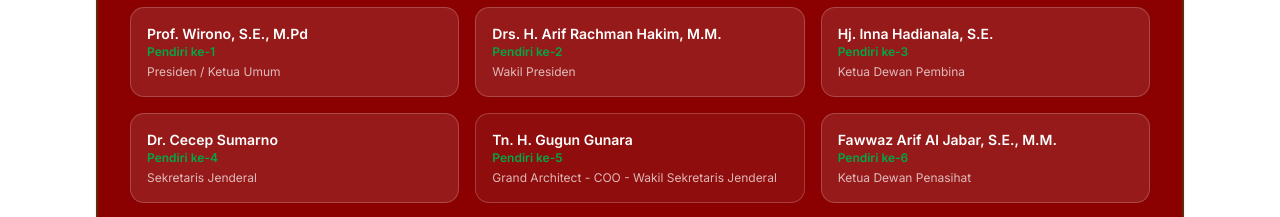
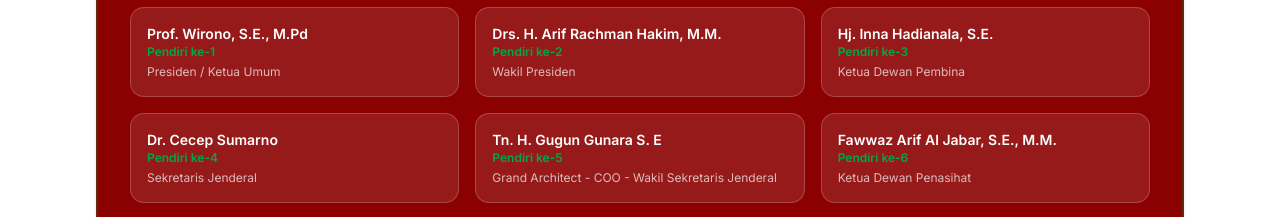
Before and after one commit to prabudanling/knmp, a Next.js app: page /tentang in a window 1280 px wide. Shown: the part 1960-2177 px from the top of the page. Built offline with nearby package versions, Linux system fonts and the light colour scheme.

Commit message:
Update page.tsx

```diff
--- a/src/app/tentang/page.tsx
+++ b/src/app/tentang/page.tsx
@@ -244,7 +244,7 @@ function OriginStorySection() {
                   { name: 'Drs. H. Arif Rachman Hakim, M.M.', position: 'Pendiri ke-2', role: 'Wakil Presiden' },
                   { name: 'Hj. Inna Hadianala, S.E.', position: 'Pendiri ke-3', role: 'Ketua Dewan Pembina' },
                   { name: 'Dr. Cecep Sumarno', position: 'Pendiri ke-4', role: 'Sekretaris Jenderal' },
-                  { name: 'Tn. H. Gugun Gunara', position: 'Pendiri ke-5', role: 'Grand Architect - COO - Wakil Sekretaris Jenderal' },
+                  { name: 'Tn. H. Gugun Gunara S. E', position: 'Pendiri ke-5', role: 'Grand Architect - COO - Wakil Sekretaris Jenderal' },
                   { name: 'Fawwaz Arif Al Jabar, S.E., M.M.', position: 'Pendiri ke-6', role: 'Ketua Dewan Penasihat' },
                   { name: 'Andi Darmadji, S.E.', position: 'Pendiri ke-7', role: 'Koordinator Wilayah Kalimantan' },
                   { name: 'Dr. Habib', position: 'Pendiri ke-8', role: 'Anggota Dewan Pengawas' },
```
